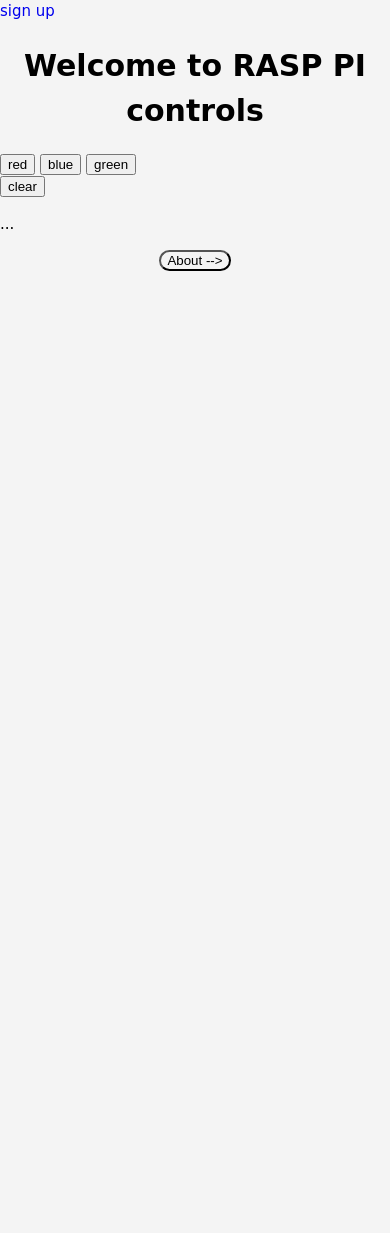
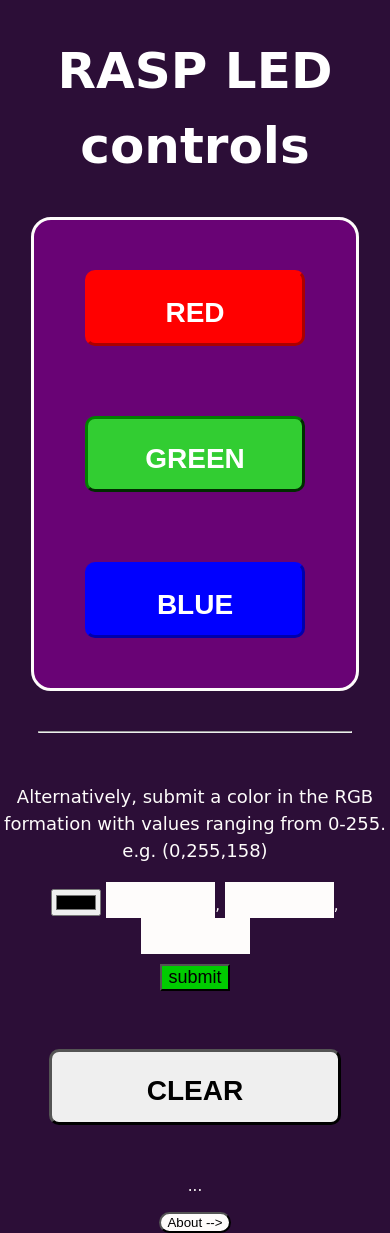
Before and after one commit to NickKotte/NeoPixel_WebBased_Interface, a Flask app: page / in a window 390 px wide. Before the commit the page ends 271 px from the top, so only its background shows below. Run offline with Flask 2, Linux system fonts and the light colour scheme; parts of the project's set-up code (start-up, migrations or seed data) failed here and were passed over; some libraries are stand-ins or nearby versions.

Commit message:
Added ability to submit an rgb form to the server and display that color to the leds

```diff
--- a/run.py
+++ b/run.py
@@ -12,41 +12,34 @@ def hello_world():
     return render_template('home.html')
 
 strip = led()
-@app.route('/background_process')
-def background_process():
-	color = request.args.get('color')
+@app.route('/Solidfy_Process', methods=['POST'])
+def Solidfy_Process():
+
+	color = request.form['color']
+
 	if color == 'red':
-		strip.showSolidColor(Color(0,255,0),20)
-		return jsonify(result='Displaying red')
+		strip.splitSolidColor(Color(0,255,0),10)
 	elif color == 'blue':
-		strip.showSolidColor(Color(0,0,255),20)
-		return jsonify(result='Displaying blue')
+		strip.splitSolidColor(Color(0,0,255),10)
 	elif color == 'green':
-		strip.showSolidColor(Color(255,0,0),20)
-		return jsonify(result='Displaying green')
+		strip.splitSolidColor(Color(255,0,0),10)
 	elif color == 'clear':
-		strip.showSolidColor(Color(0,0,0),20)
-		return jsonify(result='Cleaning display')
-	else:
-		return jsonify(result='...')
+		strip.splitSolidColor(Color(0,0,0),1)
+	return 'good'
+
+@app.route('/Detailed_Process', methods=['POST'])
+def Detailed_Process():
+	color = request.form.getlist('color[]')
+	print(color)
+	strip.splitSolidColor(Color(int(color[0]),int(color[1]),int(color[2])), 5)
+	#time.sleep(1)
+	#strip.splitSolidColor(Color(0,0,0),5)
+	return 'good'
 
 @app.route('/about')
 def about():
     return render_template('about.html')
 
-#@app.route('/registration', methods=['GET', 'POST'])
-#def register():
-#	form = RegistrationForm()
-#	if form.validate_on_submit():
-#		flash('Account created for {form.username.data}')
-#		return redirect(url_for('home'))
-#	return render_template('register.html', title='Register', form=form)
-
-#@app.route('/login')
-#def login():
-#	form = LoginForm()
-#	return render_template('login.html', title='Login', form=form)
-
 
 if __name__ == '__main__':
 	app.run(host='0.0.0.0', debug=True)
--- a/templates/home.html
+++ b/templates/home.html
@@ -1,65 +1,113 @@
 {% extends "layout.html" %}
 
 {% block headerstuff %}
+
 <script type=text/javascript>
-		$(function() {
-		  $('a#process_input_r').bind('click', function() {
-			$.getJSON('/background_process', {
-			  color: $('input[name=red]').val(),
-			}, function(data) {
-			  $("#result").text(data.result);
-			});
-			return false;
-		  });
+		function submitColor(type){
+			if(type!='clear')
+				$('#result').html('displaying ' + type);
+			else
+				$('#result').html('cleaning LEDs');
+			$.post('/Solidfy_Process', { color: type });
+		};
+		function submitText(){
+			colors = [document.getElementById('green_value').value,document.getElementById('red_value').value,document.getElementById('blue_value').value];
+			$('#result').html('displaying ' + colors);
+			$.post('/Detailed_Process', {'color[]' : [document.getElementById('green_value').value,document.getElementById('red_value').value,document.getElementById('blue_value').value] });
+		};
+
+		function hexToRgb(hex) {
+		  var result = /^#?([a-f\d]{2})([a-f\d]{2})([a-f\d]{2})$/i.exec(hex);
+		  return result ? {
+			r: parseInt(result[1], 16),
+			g: parseInt(result[2], 16),
+			b: parseInt(result[3], 16)
+		  } : null;
+		}
+
+		$('#color_wheel').focusout(function() {
+			var rgb = hextToRgb(document.getElementById('color_wheel').value);
+			document.getElementById('red_value').value = rgb.r;
+			document.getElementById('green_value').value = rgb.g;
+			document.getElementById('blue_value').value = rgb.b;
 		});
+
 </script>
-<script type=text/javascript>
-		$(function() {
-		  $('a#process_input_b').bind('click', function() {
-			$.getJSON('/background_process', {
-			  color: $('input[name=blue]').val(),
-			}, function(data) {
-			  $("#result").text(data.result);
-			});
-			return false;
-		  });
-		});
-</script>
-<script type=text/javascript>
-		$(function() {
-		  $('a#process_input_g').bind('click', function() {
-			$.getJSON('/background_process', {
-			  color: $('input[name=green]').val(),
-			}, function(data) {
-			  $("#result").text(data.result);
-			});
-			return false;
-		  });
-		});
-</script>
-<script type=text/javascript>
-		$(function() {
-		  $('a#process_input_clear').bind('click', function() {
-			$.getJSON('/background_process', {
-			  color: $('input[name=clear]').val(),
-			}, function(data) {
-			  $("#result").text(data.result);
-			});
-			return false;
-		  });
-		});
-</script>
+
+<style>
+
+h1{
+	font-size:50px;
+}
+
+.box{
+	font-size: 40px;
+	font-weight: bold;
+	font-color: white;
+	font-variant: small-caps;
+	margin-top:35px;
+	margin-bottom:35px;
+	border-width:3px;
+	border-style:outset;
+	border-radius:10px;
+}
+
+
+#submit{
+	background-color: #00cc00;
+	margin-top: 10px;
+	font-size: 18px;
+	border-radius:10;
+}
+
+.info{
+	margin-top: 50px;
+	text-align:center;
+	font-size:18px;
+}
+
+.typer{
+	font-size: 30px;
+	border:none;
+	background-color: #fefcfb;
+}
+#color_chooser{
+	border-style:solid;
+	border-radius:20px;
+	padding:15px;
+
+	margin-bottom:40px;
+	background-color: #690375;
+}
+
+colorwheel{
+	size: 15px;
+}
+
+</style>
 {% endblock headerstuff %}
 
 {% block content %}
-		<h1 class='center'>Welcome to RASP PI controls</h1>
-		<form>
-			<a href='#' id=process_input_r><input type='button' name=red value=red></a>
-			<a href='#' id=process_input_b><input type='button' name=blue value=blue></a>
-			<a href='#' id=process_input_g><input type='button' name=green value=green></a>
-		</form>
-		<a href='#' id=process_input_clear><input type='button' name=clear value=clear></a>
-		<p id=result>...</p>
-
+		<h1 style='color:white' class='center'>RASP LED controls</h1>
+		<div id=color_chooser class='center'>
+			<button style="color:white;background-color:red;border-color:red" class=box id=redbox onclick=submitColor('red')>red</button>
+			<button style="color:white;background-color:limegreen;border-color:green" class=box id=greenbox onclick=submitColor('green')>green</button>
+			<button style="color:white;background-color:blue;border-color:blue" class=box id=bluebox onclick=submitColor('blue')>blue</button>
+		</div>
+		<hr>
+		<p class=info>Alternatively, submit a color in the RGB formation with values ranging from 0-255. <br>e.g. (0,255,158)</p>
+		<div class=center>
+			<input type=color  name=colorwheel id=color_wheel>
+			<input type=number name=red  class=typer id=red_value min=0 max=255 maxlength=3>,
+			<input type=number name=green  class=typer id=green_value min='0' max='255'>,
+			<input type=number name=blue  class=typer id=blue_value min='0' max='255'>
+			<br>
+			<button onclick=submitText() id=submit>submit</button>
+		</div>
+		<br>
+		<div class=center>
+			<button class=box onclick=submitColor('clear') style="background-color:color:#fefcfb">clear</button>
+			<p id=result>...</p>
+		</div>
 		<a href='about'><button class='center'id='navigate'>About --></button></a>
 {% endblock content %}
--- a/templates/layout.html
+++ b/templates/layout.html
@@ -8,7 +8,8 @@
 		  line-height: 1.5;
 		  padding:0;
 		  margin:0;
-		  background-color: #f4f4f4;
+		  background-color: #2c0e37;
+		  color:#fefcfb;
 		}
 		.center {
 		  display: block;
@@ -17,7 +18,7 @@
 		  margin-right: auto;
 		}
 		#navigate{
-		  background-color:#f4f4f4;
+		  background-color:#fefcfb;
 		  border-style: outset;
 		  border-radius: 15px;
 		}
@@ -26,25 +27,48 @@
 		}
 		a{
 		   text-decoration: none;
-	    }
+		}
+		.box:hover{
+		  border-style:inset;
+		  border-radius:17px;
+		  background:linear-graident(
+		  rgba(0,0,0,0.7),
+		  rgba(0,0,0,0.7));
+		  background:rgb(96,96,96);
+		}
 
-	    headers{
-			float: right;
+		hr{
+		  width:80%;
+		}
+
+		@media(max-width: 900px){
+		  .box{
+		    text-align: center;
+		    float: none;
+		    width:75%;
+		    height: 76px;
+		    margin-top:10px;
+		    margin-bottom;10px;
+		    font-size:30px;
+		  }
+
+		  #color_chooser{
+		    width:75%;
+		    }
 		}
 		</style>
 		<script src="//ajax.googleapis.com/ajax/libs/jquery/1.9.1/jquery.min.js"></script>
 		<meta charset ="UTF-8">
 		<meta name="viewport" content="width=device-width">
 		<meta name="author" content="Nick Kotte">
+		<link href='color-picker.min.css' rel=stylesheet>
+		<script src='color-picker.min.js'></script>
+		<link rel="shortcut icon" href="{{ url_for('static', filename='favicon.ico') }}">
 		<title> Rasp Pi Local Host </title>
-		<link rel="shortcut icon" type="image/ico" href="favicon.ico">
 		{% block headerstuff %}
 		{% endblock headerstuff %}
 	</head>
 	<body>
-		<div id='headers'>
-			<a href='registration'>sign up</a>
-		</div>
 		{% block content %}
 		{% endblock content %}
 	</body>
```
Also changed, not shown: LED.py (+14 -1 lines), 1 other file.
